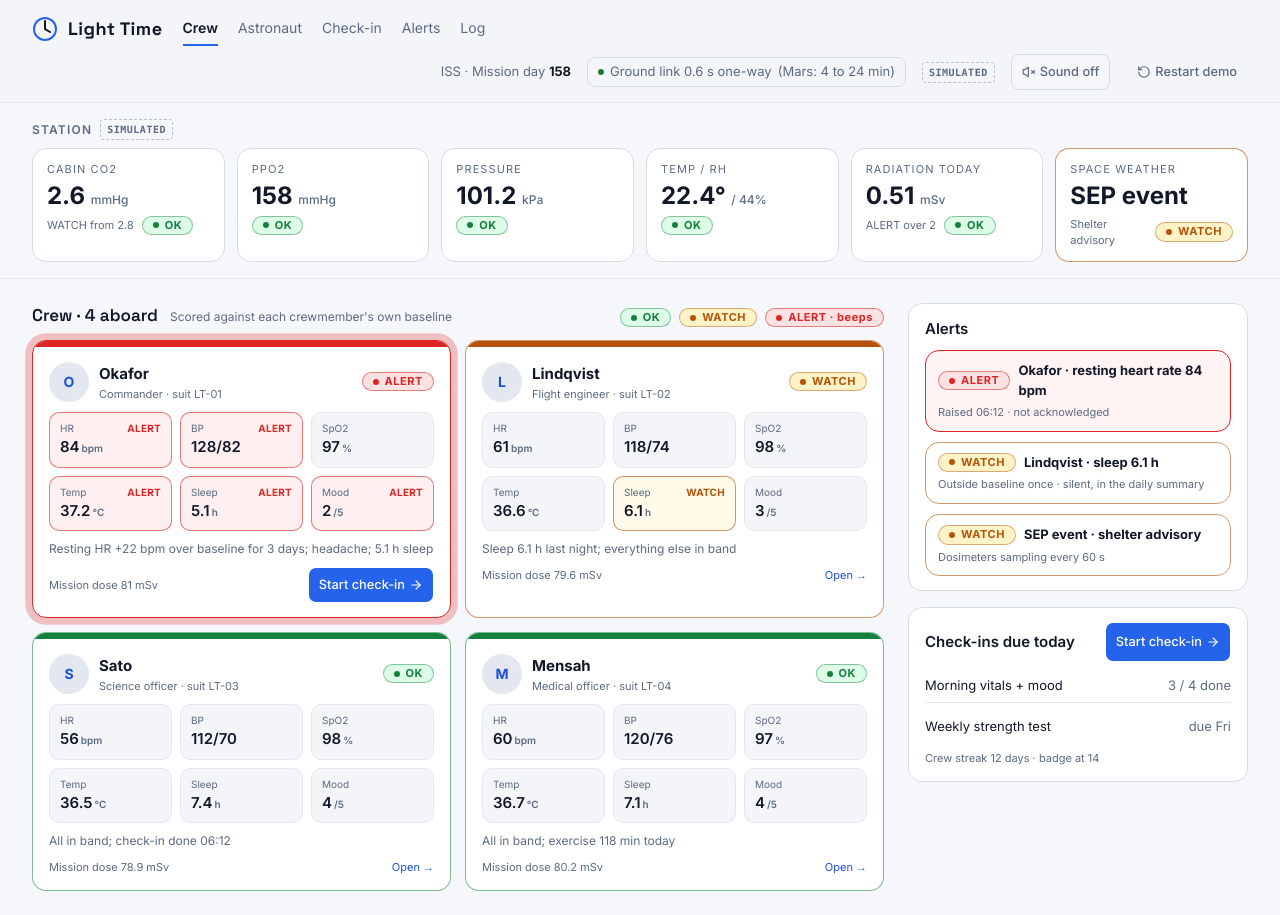
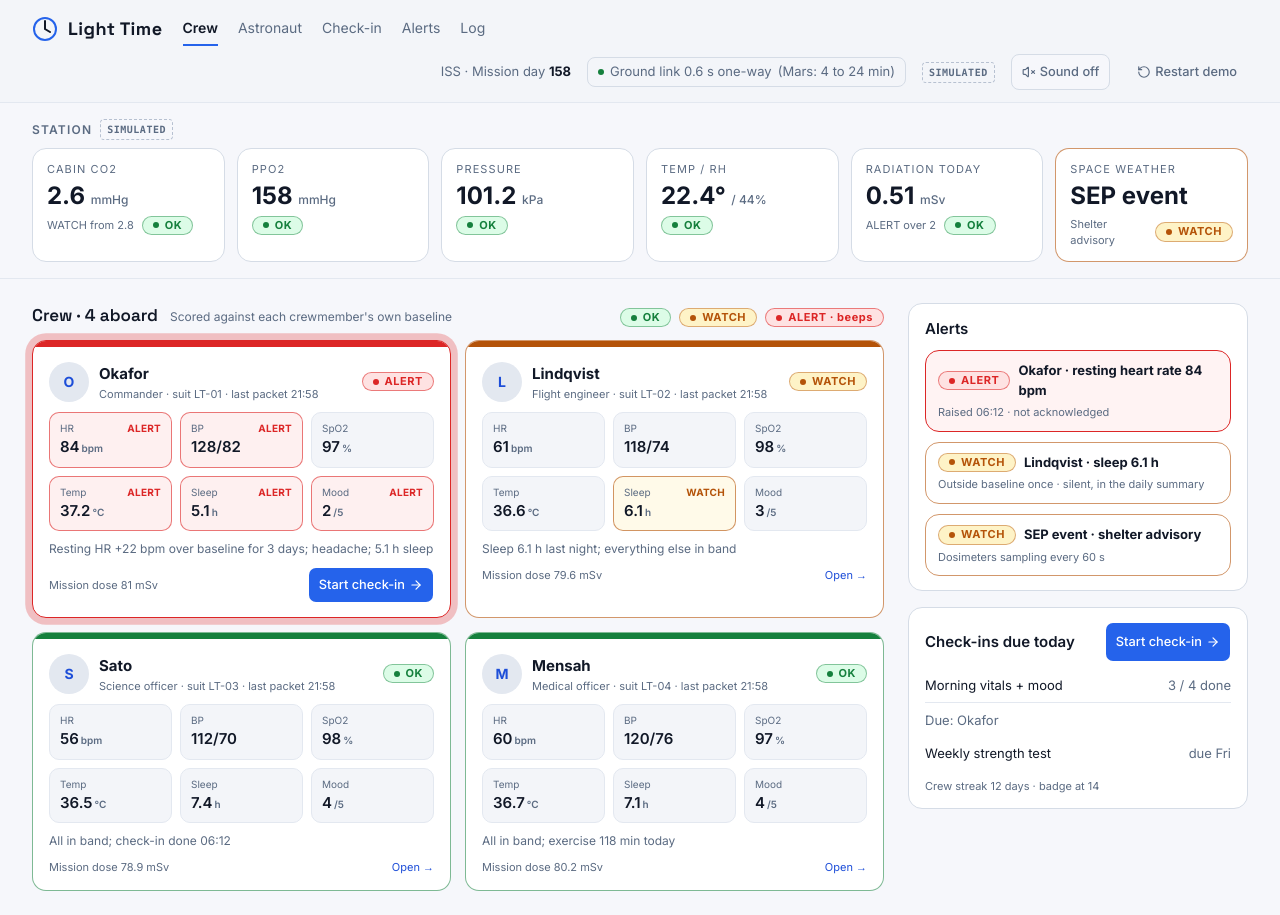
Before and after one commit to NASA-space-apps-the-procrastinators/LightTime-frontend, a Next.js app: page /base-station in a window 1280 px wide. Built offline with nearby package versions, Linux system fonts and the light colour scheme.

Commit message:
feat: last packet time on crew cards and who is due in the rail

```diff
--- a/src/components/base-station/alerts-rail.tsx
+++ b/src/components/base-station/alerts-rail.tsx
@@ -119,6 +119,14 @@ export function AlertsRail() {
             {done.length} / {CREW.length} done
           </span>
         </div>
+        {due && (
+          <div className="text-[13px] text-muted-foreground">
+            Due:{" "}
+            {CREW.filter((c) => !done.includes(c))
+              .map((c) => c.name)
+              .join(", ")}
+          </div>
+        )}
         <div className="flex justify-between py-1.5 text-[13px]">
           <span>Weekly strength test</span>
           <span className="text-muted-foreground">due Fri</span>
--- a/src/components/base-station/crew-card.tsx
+++ b/src/components/base-station/crew-card.tsx
@@ -4,6 +4,7 @@ import { ArrowRight } from "lucide-react";
 import Link from "next/link";
 import { StatePill } from "@/components/shared/state-pill";
 import { buttonVariants } from "@/components/ui/button";
+import { clock } from "@/lib/format";
 import { useMission } from "@/lib/mission-store";
 import type { Crew, State } from "@/lib/schemas";
 import { crewState, metricStates, worst } from "@/lib/scoring";
@@ -58,6 +59,8 @@ export function CrewCard({ crew }: { crew: Crew }) {
   const { state } = useMission();
   const s = metricStates(crew);
   const overall = crewState(crew);
+  // shortcut: suits send one packet a minute, so the last one is this minute; read it from packets once the log exists.
+  const lastPacket = clock(new Date().toISOString());
   const t = crew.today;
   const checkedIn = Boolean(state.checkins[crew.id]);
   const needsCheckin = crew.id === "C1" && !checkedIn;
@@ -91,7 +94,7 @@ export function CrewCard({ crew }: { crew: Crew }) {
               {crew.name}
             </Link>
             <div className="truncate text-[11px] text-muted-foreground">
-              {crew.role} · suit {crew.suit_id}
+              {crew.role} · suit {crew.suit_id} · last packet {lastPacket}
             </div>
           </div>
           <StatePill state={overall} />
```
